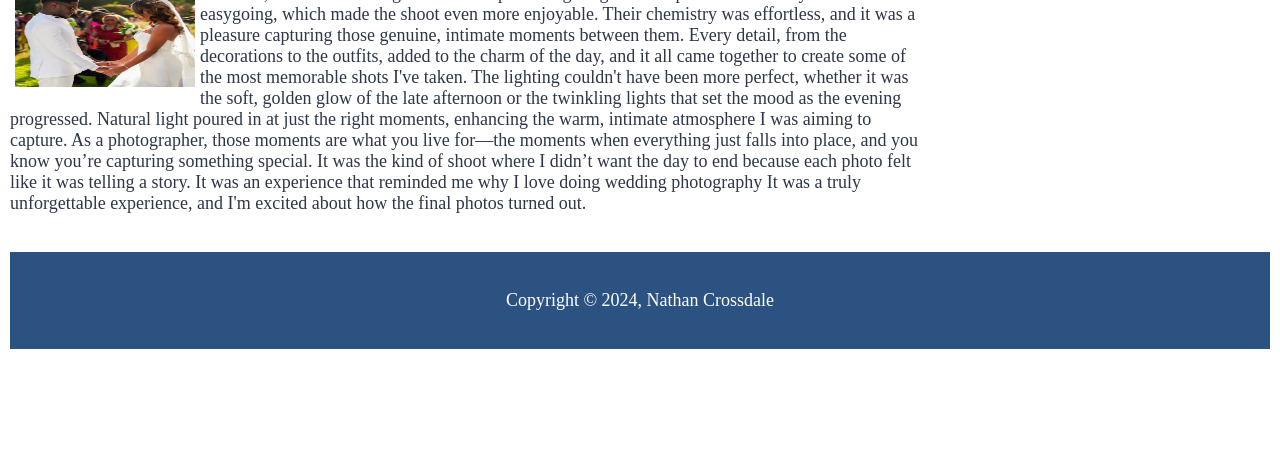
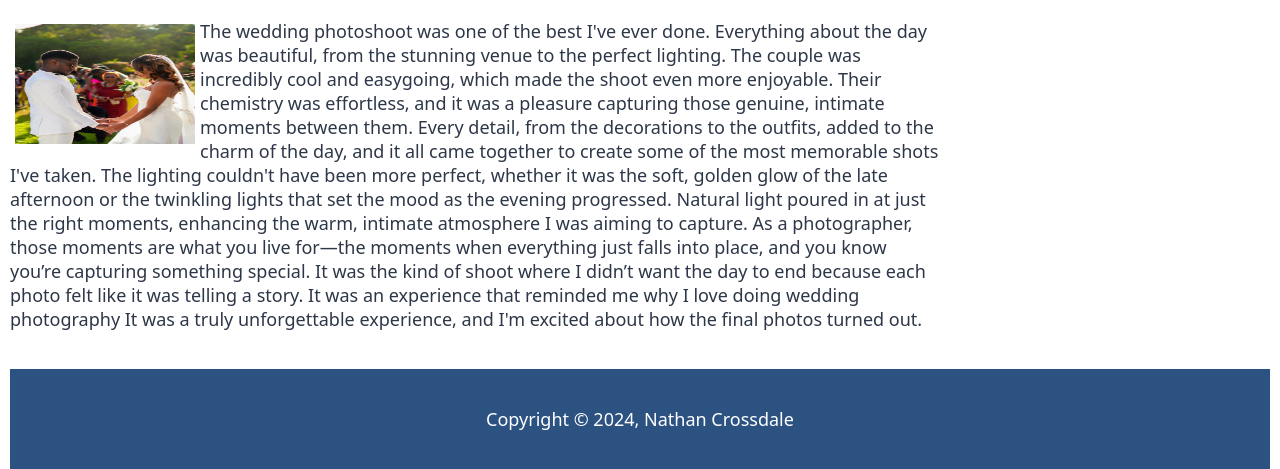
Before and after one commit to natecross123/info2180-lab2, a plain HTML site: page index.html in a window 1280 px wide. Shown: the part 776-1245 px from the top of the page. Before the commit the page ends 1125 px from the top, so only its background shows below. Drawn offline with Linux system fonts and the light colour scheme.

Commit message:
Update style.css

```diff
--- a/style.css
+++ b/style.css
@@ -104,10 +104,12 @@ h4 {
 p {
     font-size: 18px;
     color: #2D3748;
-}
+    font-family:system-ui, -apple-system, BlinkMacSystemFont, 'Segoe UI', Roboto, Oxygen, Ubuntu, Cantarell, 'Open Sans', 'Helvetica Neue', sans-serif;
+};
+
 
 main {
-    padding-right: 20px;
+    padding-right: 18px;
 }
 
 aside {
```
